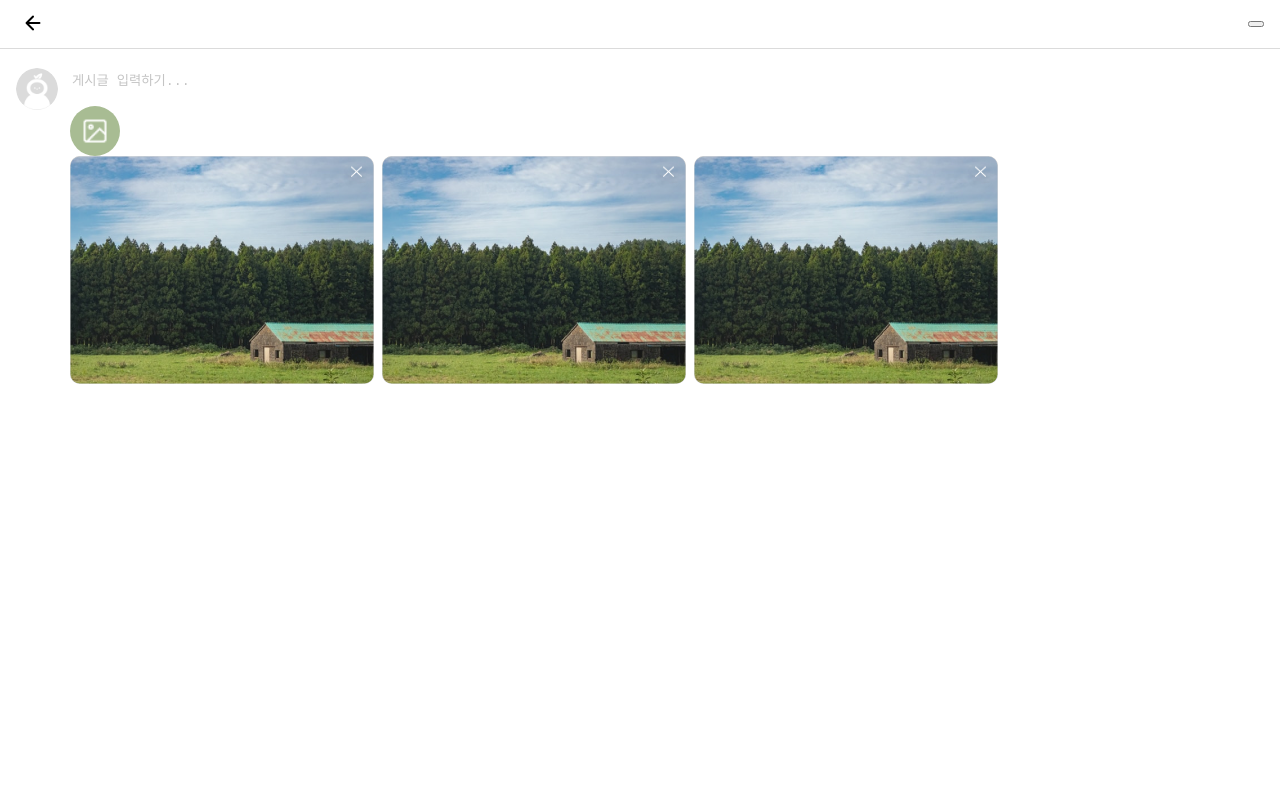
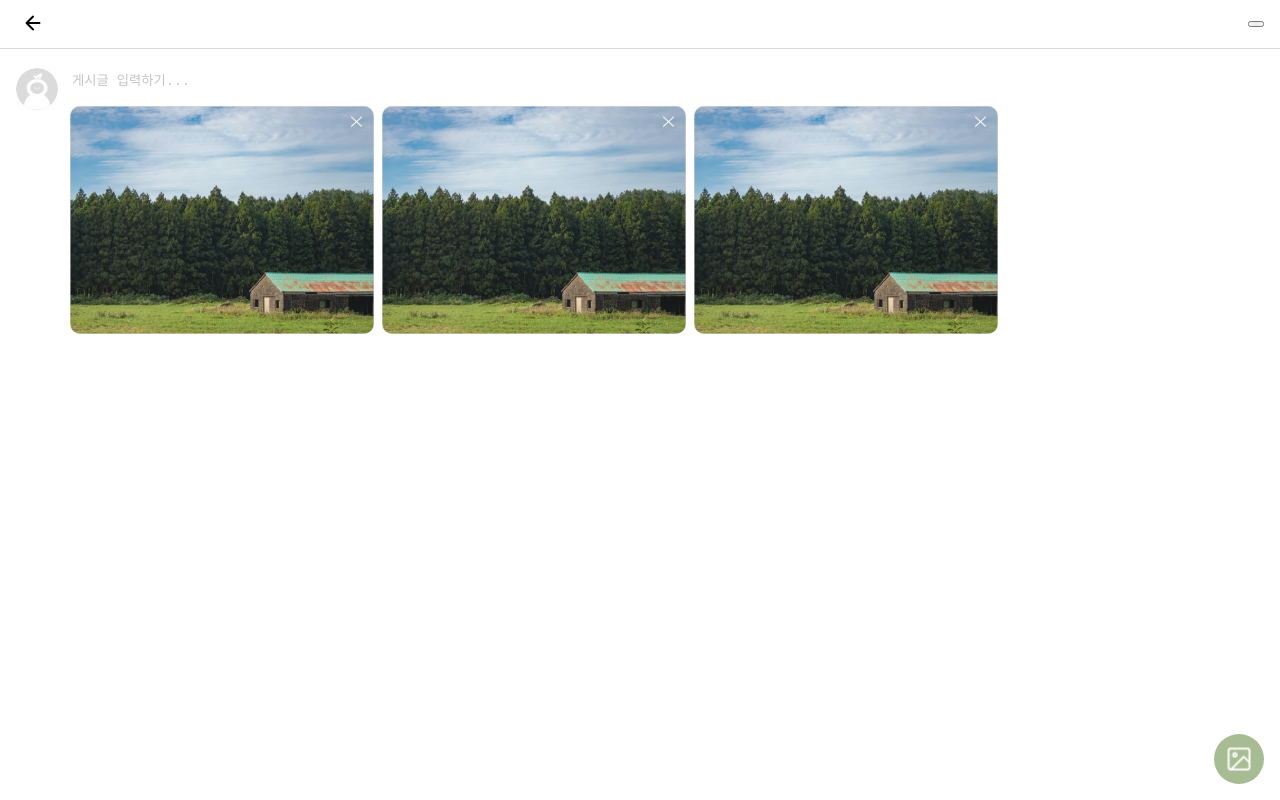
Before and after one commit to 17ANT/INATON, a React (Create React App) app: page /postupload in a window 1280 px wide. Built offline with nearby package versions, Linux system fonts and the light colour scheme.

Commit message:
Design: 업로드 버튼 위치 적용

```diff
--- a/src/pages/postUpload/PostUpload.jsx
+++ b/src/pages/postUpload/PostUpload.jsx
@@ -9,12 +9,6 @@ const Header = styled.div`
     height: 48px;
     background-color: var(--main-color);
 `;
-
-// const ProfileImg = styled.img`
-//     width: 42px;
-//     height: 42px;
-//     border-radius: 50%;
-// `;
 
 const PostUploadMain = styled.main`
     display: flex;
@@ -30,6 +24,12 @@ const PostPreview = styled.div`
 
 const PostUploadForm = styled.form`
     width: 100%;
+
+    label {
+        position: fixed;
+        bottom: 16px;
+        right: 16px;
+    }
 `;
 
 const TextForm = styled.textarea`
@@ -45,13 +45,6 @@ const TextForm = styled.textarea`
         outline: none;
     }
 `;
-
-// styled(UploadButton)`
-//     outline: 3px solid red;
-//     position: fixed;
-//     bottom: 16px;
-//     right: 16px;
-// `;
 
 const ImageList = styled.ul`
     max-width: 520px;
@@ -109,6 +102,7 @@ export default function PostUpload() {
                             rows={1}
                             onChange={handleResize}
                         ></TextForm>
+
                         <UploadButton radius="28px" size="50px" bg="var(--main-color)"></UploadButton>
 
                         {/* <ImageButton htmlFor="imgUpload">
```
